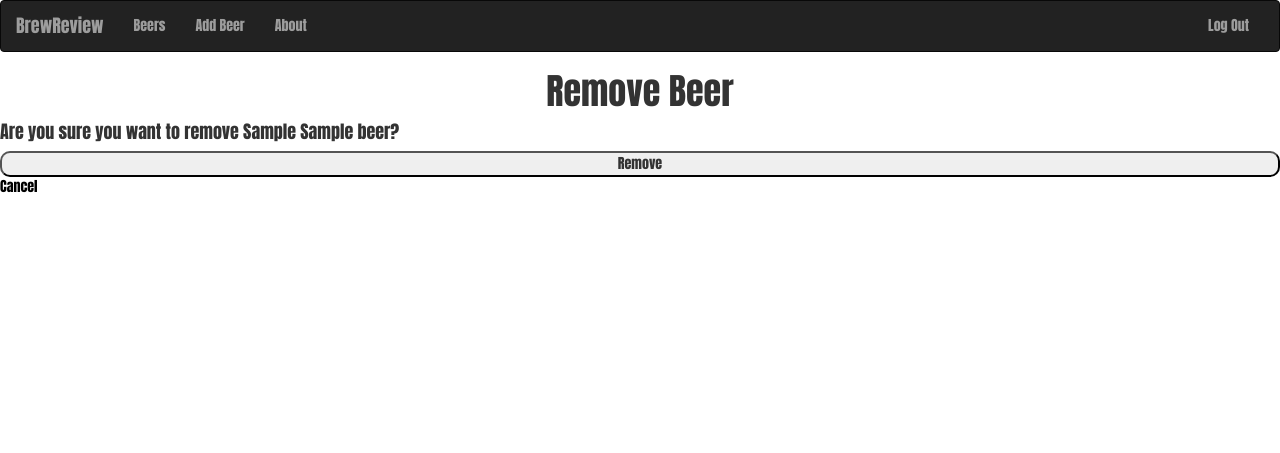
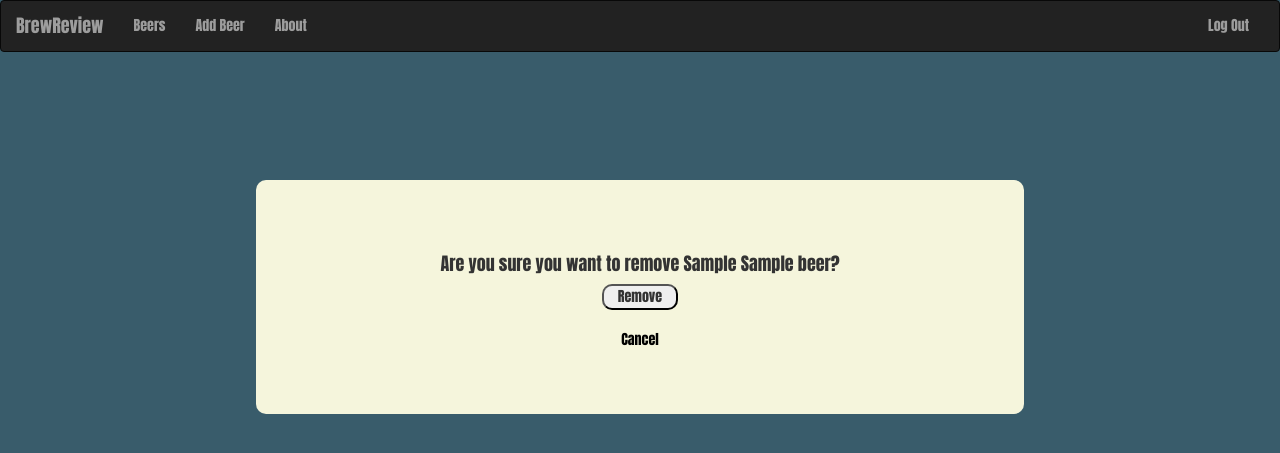
Before and after one commit to andyterwilliger/BrewReview-2, a Django app: page /beers/1/delete/ in a window 1280 px wide. Shown: the top 453 px of the page. Run offline with Django 4.2, Linux system fonts and the light colour scheme; a user stored in the database is signed in; tables that the repository leaves empty hold one stand-in row (values such as "Sample post"); some libraries are stand-ins or nearby versions.

Commit message:
style delete form

```diff
--- a/main_app/static/css/delete_form.css
+++ b/main_app/static/css/delete_form.css
@@ -0,0 +1,25 @@
+#delete-h1{
+    color: white;
+}
+
+#delete-body{
+    background-color:  #395C6B;
+
+}
+
+#delete-form-container{
+    background-color: beige;
+    text-align: center;
+    margin: 10% 20% 10% 20%;
+    border-radius: 10px;
+    padding: 5% 0 5% 0;
+}
+
+#delete-form{
+    display: flex;
+    justify-content: center;
+}
+
+#delete-button{
+    width: 10%;
+}
--- a/main_app/templates/base.html
+++ b/main_app/templates/base.html
@@ -14,6 +14,8 @@
   <link rel="stylesheet" type ="text/css" href="{% static 'css/landing.css' %}" />
   <link rel="stylesheet" type ="text/css" href="{% static 'css/feed.css' %}" />
   <link rel="stylesheet" type ="text/css" href="{% static 'css/detail.css' %}" />
+  <link rel="stylesheet" type ="text/css" href="{% static 'css/delete_form.css' %}" />
+
   <link rel="preconnect" href="https://fonts.googleapis.com">
   <link rel="preconnect" href="https://fonts.gstatic.com" crossorigin>
   <link href="https://fonts.googleapis.com/css2?family=Anton&display=swap" rel="stylesheet">
--- a/main_app/templates/main_app/beer_confirm_delete.html
+++ b/main_app/templates/main_app/beer_confirm_delete.html
@@ -1,20 +1,27 @@
 {% extends 'base.html' %}
 
 {% block content %}
+<body id = 'delete-body'>
 
-<h1>Remove Beer</h1>
 
+<div id = 'delete-form-container'>
 <h4>
     Are you sure you want to remove {{beer.brewery}} {{ beer.name }}?
 
 
 </h4>
 
-<form action="" method="post">
+<form id = 'delete-form' action="" method="post">
     {% csrf_token %}
-    <input type="submit" value="Remove">
-    <a href="{% url 'feed' %}">Cancel </a>
+    <input id = 'delete-button' type="submit" value="Remove">
+
 
 </form>
+<br>
+<a href="{% url 'feed' %}">Cancel </a>
+
+</div>
+</body>
+
 
 {% endblock %}
```
